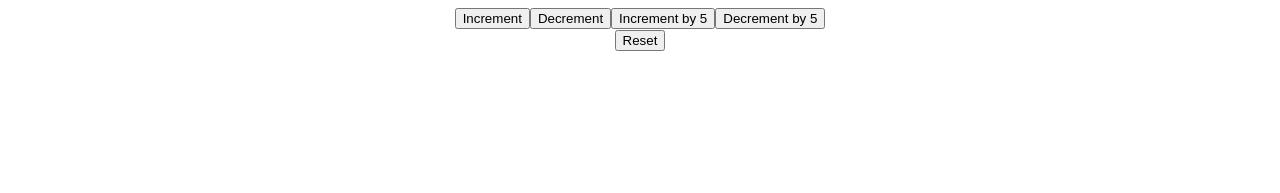
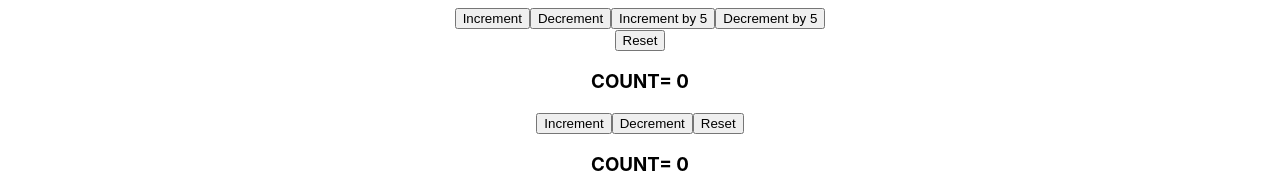
Before and after one commit to Code-Nishant/Hooks, a React (Create React App) app: page / in a window 1280 px wide. Shown: the part 1122-1315 px from the top of the page. Before the commit the page ends 1173 px from the top, so only its background shows below. Built offline with nearby package versions, Linux system fonts and the light colour scheme; no server answers.

Commit message:
third commit

```diff
--- a/src/App.js
+++ b/src/App.js
@@ -16,6 +16,7 @@ import DataFetching from './components/DataFetching';
 import HookComponentC from './components/HookComponentC';
 import HookCounterOne from './components/HookCounterOne';
 import HookCounterTwo from './components/HookCounterTwo';
+import HookCounter3 from './components/HookCounter3';
 
 export const UserContext= React.createContext(); //single props usage
 export const ChannelContext= React.createContext(); //multiple props usage
@@ -58,6 +59,7 @@ function App() {
       <hr />
       <HookCounterOne />
       <HookCounterTwo />
+      <HookCounter3 />
     </div>
   );
 }
--- /dev/null
+++ b/src/components/HookCounter3.js
@@ -0,0 +1,42 @@
+import React, {useReducer} from 'react'
+
+const intialState=0;
+
+const reducer= (currentState,action)=>{
+    switch (action) {
+        case 'increment':
+            return currentState+1;
+            break;
+        case 'decrement':
+            return currentState-1;
+            break;
+        case 'reset':
+            return intialState;
+            break;
+        default:
+            return currentState
+            break;
+    }
+}
+function HookCounter3() {
+    const [newStateOne, dispatchOne]=useReducer(reducer, intialState)
+    const [newStateTwo, dispatchTwo]=useReducer(reducer, intialState)
+    return (
+        <div>
+            <div>
+                <h3>COUNT= {newStateOne}</h3>
+                <button onClick={()=>{dispatchOne('increment')}}>Increment</button>
+                <button onClick={()=>{dispatchOne('decrement')}}>Decrement</button>
+                <button onClick={()=>{dispatchOne('reset')}}>Reset</button>
+            </div>
+            <div>
+                <h3>COUNT= {newStateTwo}</h3>
+                <button onClick={()=>{dispatchTwo('increment')}}>Increment</button>
+                <button onClick={()=>{dispatchTwo('decrement')}}>Decrement</button>
+                <button onClick={()=>{dispatchTwo('reset')}}>Reset</button>
+            </div>
+        </div>
+    )
+}
+
+export default HookCounter3
```
